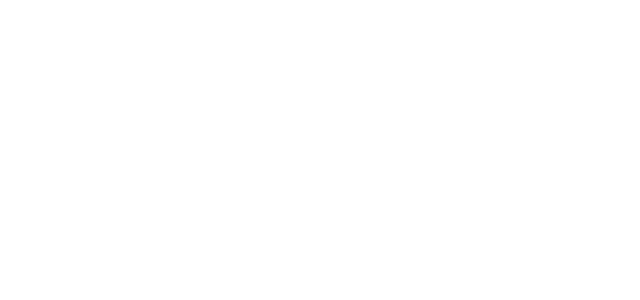
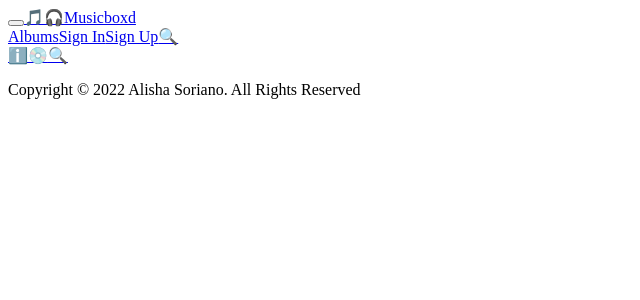
Before and after one commit to AlishaSo/musicboxd, a React (Vite) app in the folder client/: page / in a window 1280 px wide. Shown: the top 300 px of the page, without its empty margins (0-640 px from the left). Built offline with nearby package versions, Linux system fonts and the light colour scheme.

Commit message:
Display header, main and footer components

```diff
--- a/client/src/components/shared/Layout.jsx
+++ b/client/src/components/shared/Layout.jsx
@@ -1,7 +1,13 @@
+import Header from './Header';
+import Main from './Main';
+import Footer from './Footer';
+
 const Layout = () => {
   return (
     <div className='layout-div'>
-
+      <Header />
+      <Main />
+      <Footer />
     </div>
   )
 }
```
